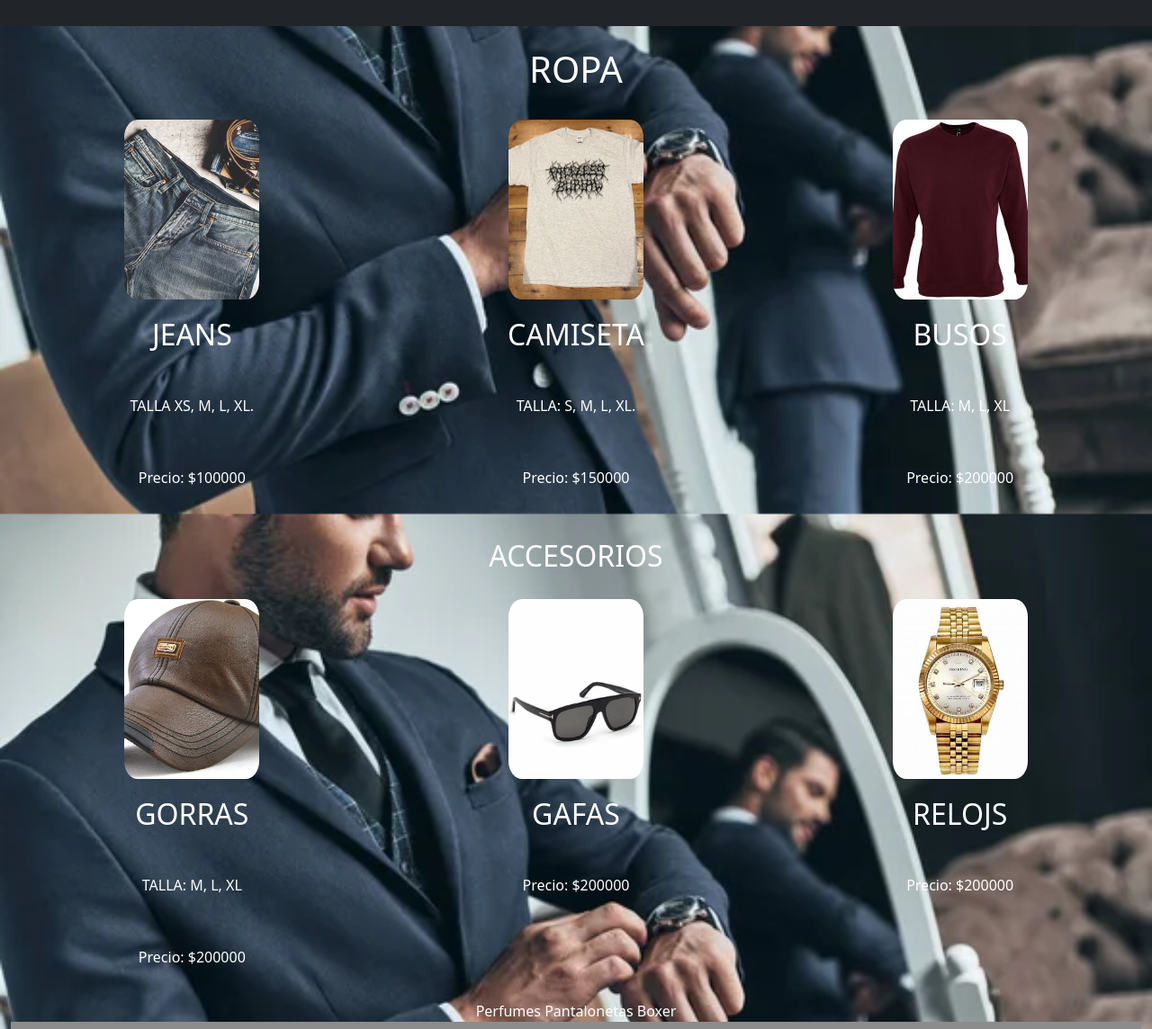
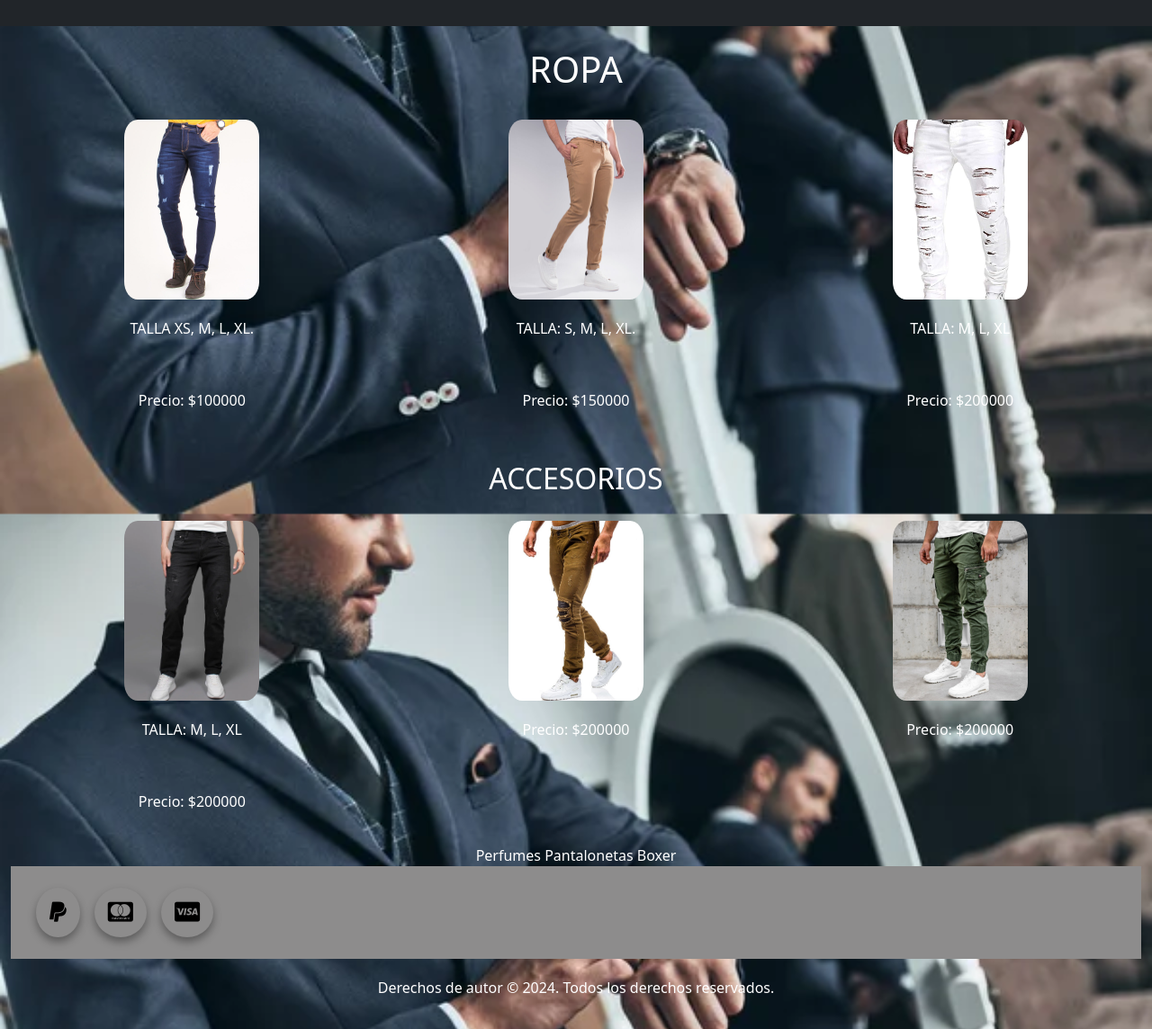
Before and after one commit to ingsebastianagr/tiendaderopa, a plain HTML site: page jeans.html in a window 1280 px wide. Shown: the part 282-1426 px from the top of the page at 90% size. Drawn offline with Linux system fonts and the light colour scheme.

Commit message:
Update jeans.html

```diff
--- a/jeans.html
+++ b/jeans.html
@@ -3,7 +3,7 @@
 <head>
     <meta charset="UTF-8">
     <meta name="viewport" content="width=device-width, initial-scale=1.0">
-    <title>Tienda de Ropa</title>
+    <title>jeans</title>
 
 
 <!-- Iconos -->
@@ -100,8 +100,8 @@
 
         <div class="col-sm-6 col-md-4 text-center">
 
-                <img src="imagenes/jeans.jpg" alt="Producto 1">
-                <h2><a href="jeans.html">JEANS</a></h2>
+                <img src="imagenesjeans/jean1.jpg" alt="Producto 1">
+
                 <p>TALLA XS, M, L, XL.</p>
                 <p>Precio: $100000</p>
 
@@ -109,8 +109,8 @@
 
         <div class="col-sm-6 col-md-4 text-center">
 
-                <img src="imagenes/CAMISETA4.jpg" alt="Producto 2">
-                <h2><a href="camiseta.html">CAMISETA</a></h2>
+                <img src="imagenesjeans/jean2.jpg" alt="Producto 2">
+
                 <p>TALLA: S, M, L, XL.</p>
                 <p>Precio: $150000</p>
 
@@ -118,8 +118,8 @@
 
         <div class="col-sm-6 col-md-4 text-center">
 
-                <img src="imagenes/image.jpg" alt="BUSOS">
-                <h2><a href="busos.html">BUSOS</a></h2>
+                <img src="imagenesjeans/jean3.jpg" alt="BUSOS">
+
                 <p>TALLA: M, L, XL</p>
                 <p>Precio: $200000</p>
 
@@ -133,20 +133,20 @@
     </div>
 
     <div class="col-sm-6 col-md-4 text-center">
-        <img src="imagenes/GORRAS.jfif" alt="GORRAS">
-        <h2 id="categ-gorras"><a href="gorras.html">GORRAS</a></h2>
+        <img src="imagenesjeans/jean4.jpg" alt="GORRAS">
+
         <p>TALLA: M, L, XL</p>
         <p>Precio: $200000</p>
     </div>
 
     <div class="col-sm-6 col-md-4 text-center">
-        <img src="imagenes/GAFAS.jfif" alt="GAFAS">
-        <h2><a href="gafas.html">GAFAS</a></h2>
+        <img src="imagenesjeans/jean5.jpg" alt="GAFAS">
+
         <p>Precio: $200000</p>
     </div>
     <div class="col-sm-6 col-md-4 text-center">
-        <img src="imagenes/RELOJ.jfif" alt="RELOJ">
-        <h2><a href="reloj.html">RELOJS</a></h2>
+        <img src="imagenesjeans/jean6.jpg" alt="RELOJ">
+
         <p>Precio: $200000</p>
     </div>
    </div>
```
